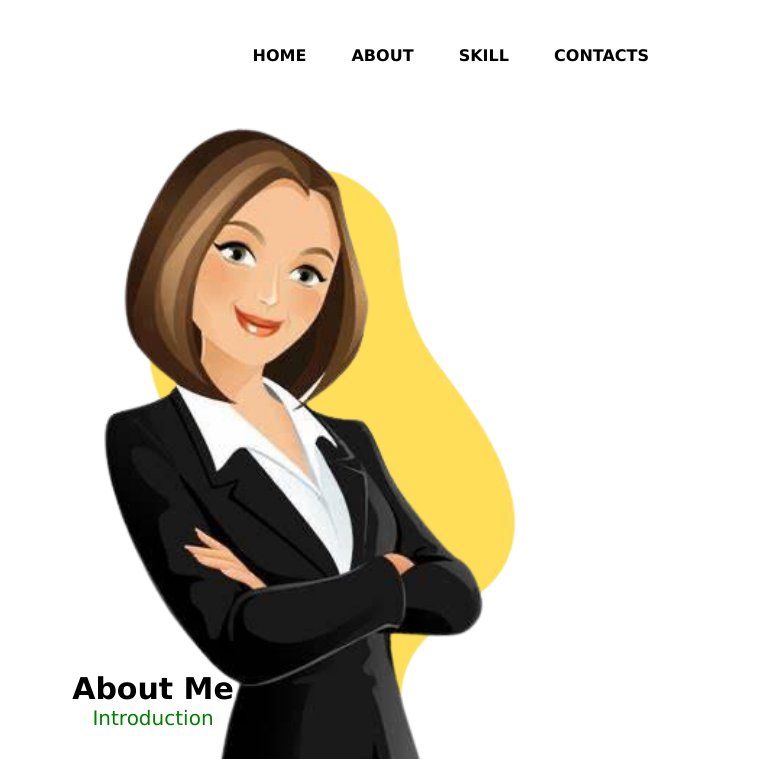
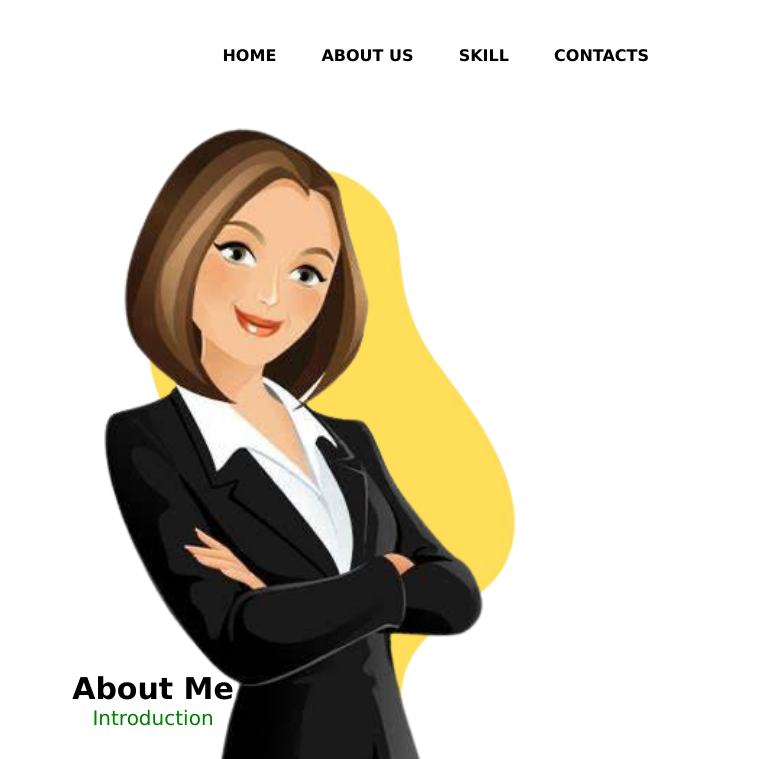
Before and after one commit to Aishwaryadk04/portfolio, a plain HTML site: page index.html in a window 1280 px wide. Shown: the top 759 px of the page, 519-1280 px from the left. Drawn offline with Linux system fonts and the light colour scheme; a web font is replaced by a local one.

Commit message:
portfolio v2

```diff
--- a/index.html
+++ b/index.html
@@ -22,7 +22,7 @@
             <!-- list -->
             <ul>
                 <li class="list"><a class="link" href="#home">HOME</a></li>
-                <li class="list"><a class="link" href="#about">ABOUT</a></li>
+                <li class="list"><a class="link" href="#about">ABOUT US</a></li>
                 <li class="list"><a class="link" href="#skills">SKILL</a></li>
                 <li class="list"><a class="link" href="#contact">CONTACTS</a></li>
             </ul>
```
